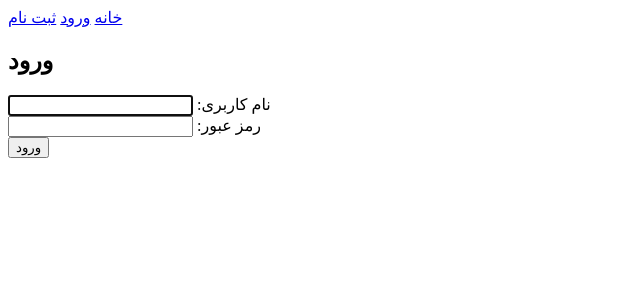
After one commit to somagh/ostadju, a Django app: page /login/ in a window 1280 px wide. The commit adds this page. Shown: the top 300 px of the page, without its empty margins (0-640 px from the left). Run offline with Django 3.2, Linux system fonts and the light colour scheme.

Commit message:
feature 3

```diff
--- a/ostadju/settings.py
+++ b/ostadju/settings.py
@@ -119,3 +119,6 @@ USE_TZ = True
 # https://docs.djangoproject.com/en/1.11/howto/static-files/
 
 STATIC_URL = '/static/'
+
+LOGIN_URL = '/login'
+LOGIN_REDIRECT_URL = '/'
--- /dev/null
+++ b/people/templates/people/login.html
@@ -0,0 +1,10 @@
+{% extends "base.html" %}
+{% block content %}
+<h2>ورود</h2>
+<form method="post">
+    {% csrf_token %}
+    <div>{{form.username}} :نام کاربری</div>
+    <div>{{form.password}} :رمز عبور</div>
+    <button type="submit">ورود</button>
+</form>
+{% endblock content %}
--- a/people/urls.py
+++ b/people/urls.py
@@ -1,8 +1,10 @@
 from django.conf.urls import url
 from django.views.generic import TemplateView
+from django.contrib.auth import views as auth_views
 from people import views
 
 
 urlpatterns = [
-    url(r'^signup/$', views.signup, name="signup")
+    url(r'^signup/$', views.signup, name="signup"),
+    url(r'^login/$', auth_views.LoginView.as_view(template_name='people/login.html'), name='login'),
 ]
--- a/templates/base.html
+++ b/templates/base.html
@@ -4,11 +4,14 @@
 <body>
     <nav id="navbar">
         <a id="navbar_home" href="{% url 'home' %}">خانه</a>
-        <a id="navbar_login">ورود</a>
+        {% if request.user.is_authenticated %}
+        <a id="navbar_logout">خروج</a>
+        {% else %}
+        <a id="navbar_login" href="{% url 'people:login' %}">ورود</a>
         <a id="navbar_signup" href="{% url 'people:signup' %}">ثبت نام</a>
+        {% endif %}
     </nav>
     {% block content %}
-
     {% endblock %}
 </body>
 
```
